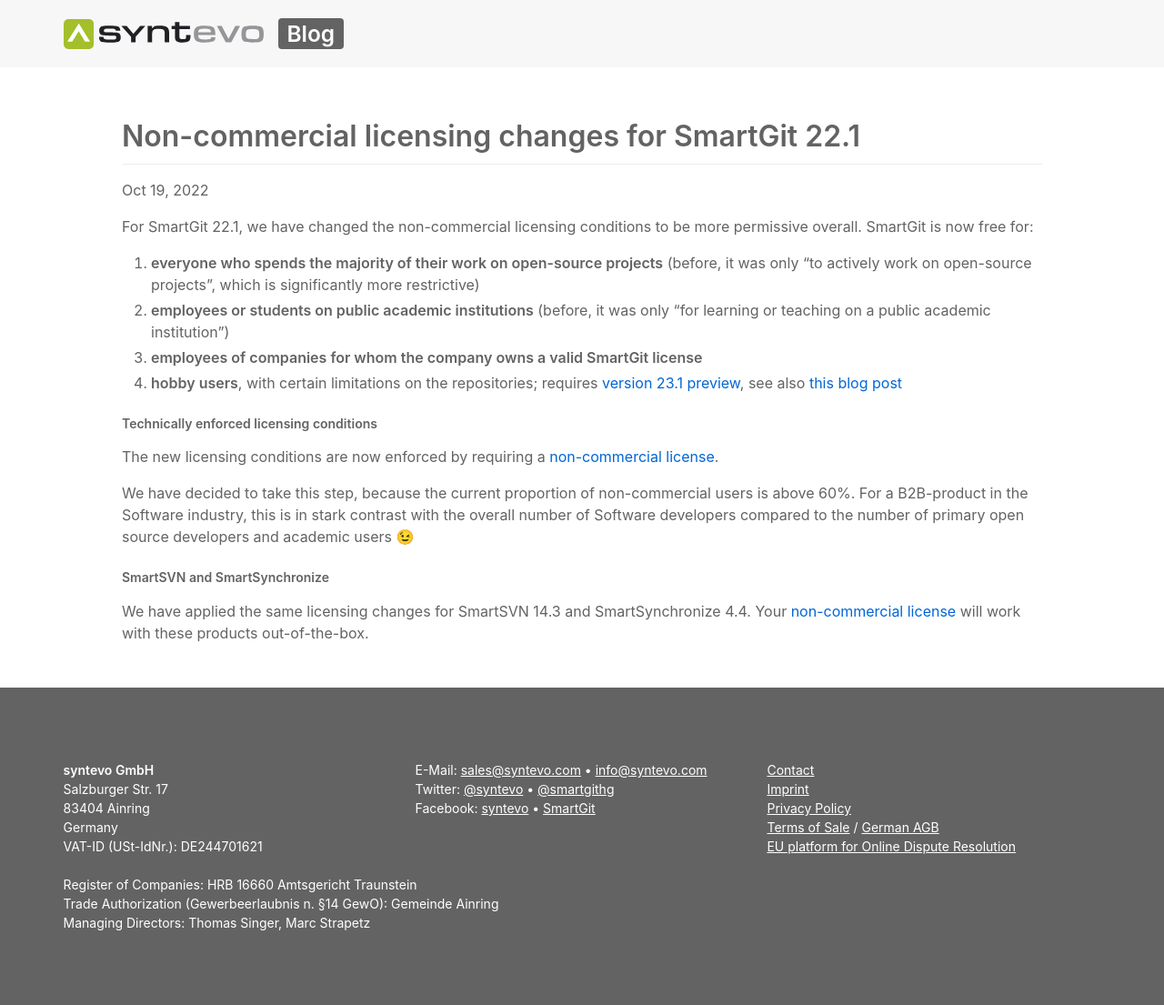
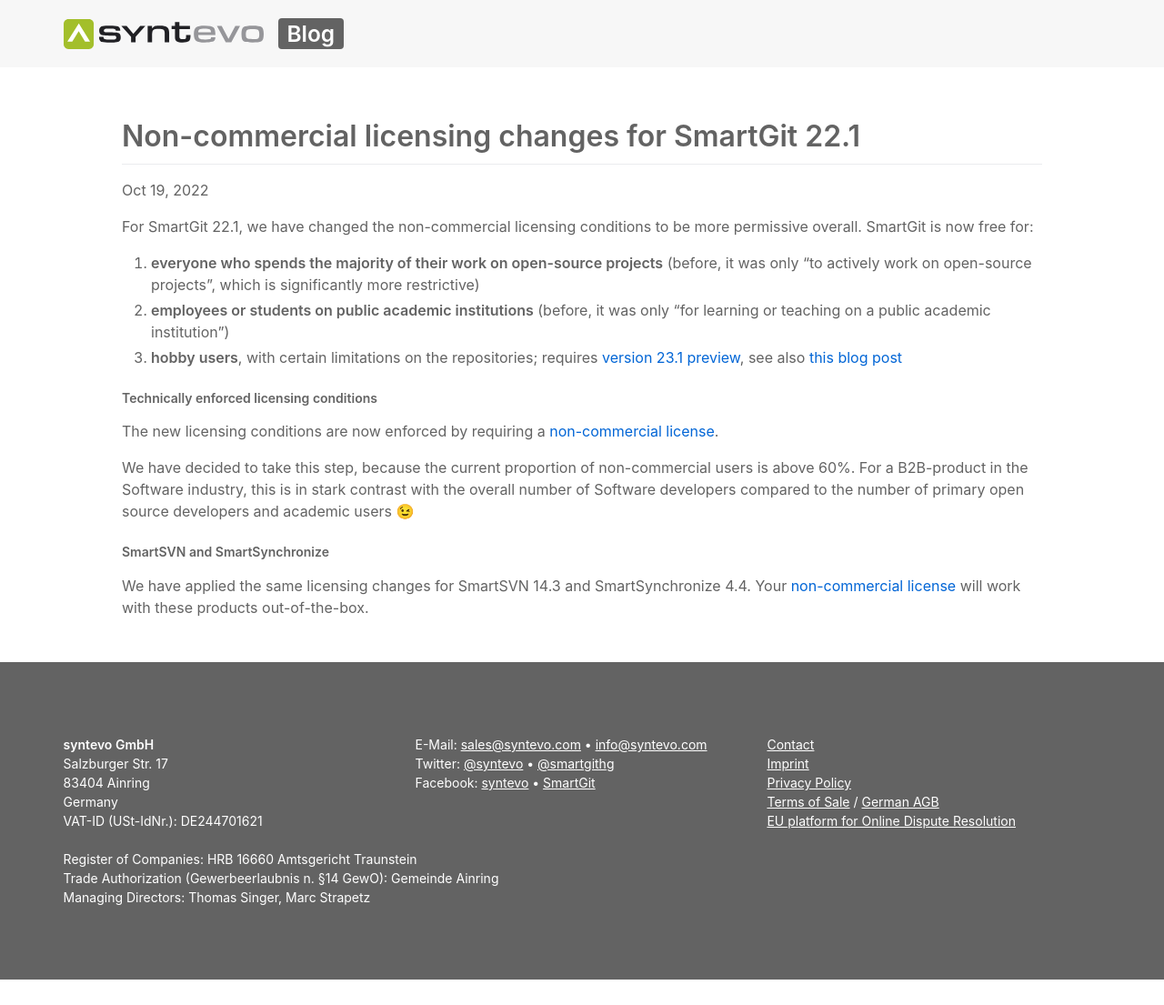
Before and after one commit to syntevo/blog, a Jekyll site: the page built from _posts/2022/2022-10-19-non-commercial-licensing-changes-for-smartgit-22-1.md, in a window 1280 px wide. Shown: the whole page at 91% size. Built offline with Jekyll 4.4.1, drawn with Linux system fonts in a browser that asks for light colours; after the commit the page ends 1077 px from its top, so only the background shows below that.

Commit message:
2022-10-19-non-commercial-licensing-changes-for-smartgit-22-1.md: remove outdated option

```diff
--- a/_posts/2022/2022-10-19-non-commercial-licensing-changes-for-smartgit-22-1.md
+++ b/_posts/2022/2022-10-19-non-commercial-licensing-changes-for-smartgit-22-1.md
@@ -9,8 +9,7 @@
 
 1. **everyone who spends the majority of their work on open-source projects** (before, it was only "to actively work on open-source projects", which is significantly more restrictive)
 2. **employees or students on public academic institutions** (before, it was only "for learning or teaching on a public academic institution")
-3. **employees of companies for whom the company owns a valid SmartGit license**
-4. **hobby users**, with certain limitations on the repositories; requires [version 23.1 preview](https://www.syntevo.com/smartgit/preview/), see also [this blog post](https://www.syntevo.com/blog/?p=5488)
+3. **hobby users**, with certain limitations on the repositories; requires [version 23.1 preview](https://www.syntevo.com/smartgit/preview/), see also [this blog post](https://www.syntevo.com/blog/?p=5488)
 
 ##### Technically enforced licensing conditions
 
```
